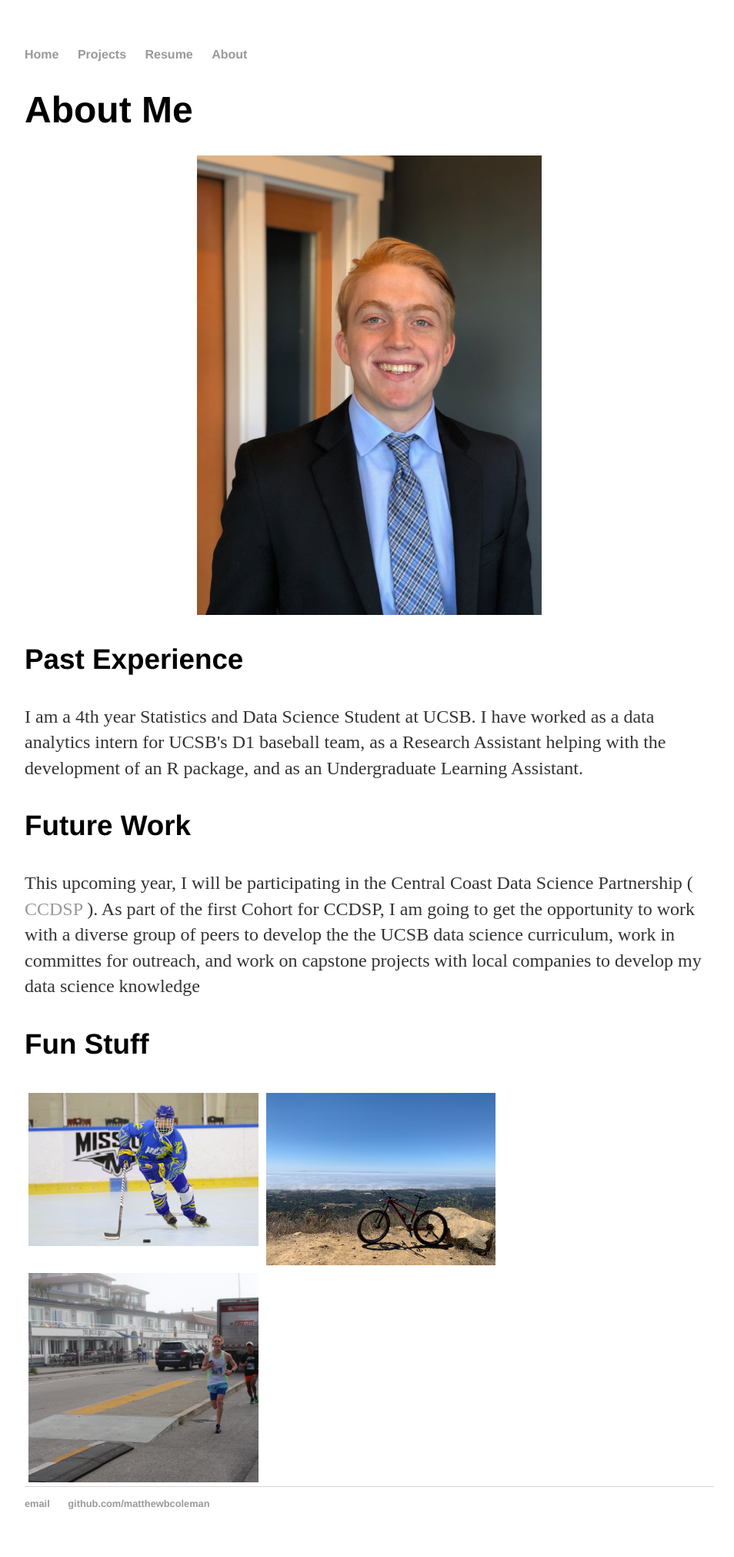
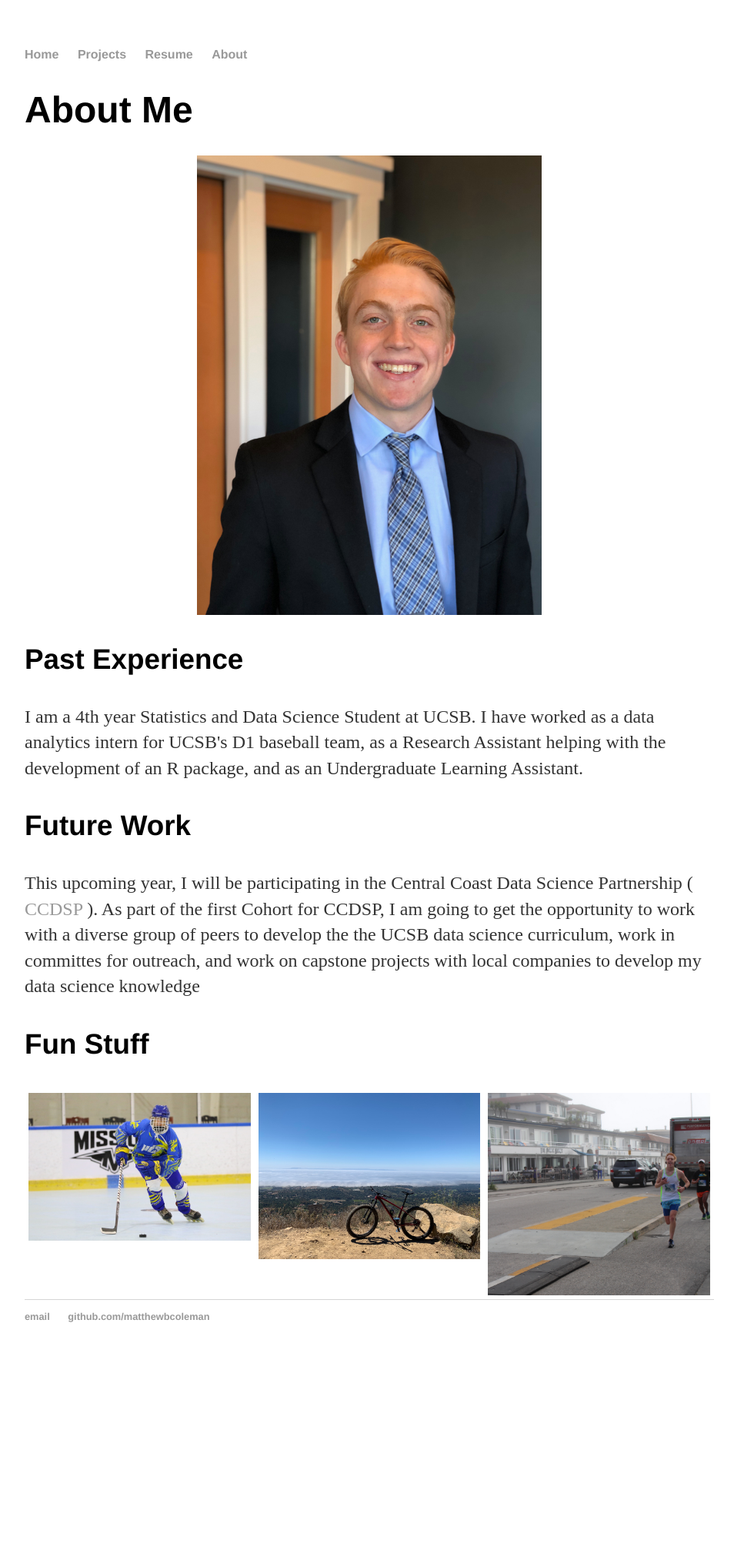
Before and after one commit to matthewbcoleman/matthewbcoleman.github.io, a Jekyll site: the page built from about/index.html, in a window 1280 px wide. Shown: the whole page at 77% size, without its empty margins (160-1114 px from the left). Built offline with Jekyll 4.4.1, drawn with Linux system fonts in a browser that asks for light colours; after the commit the page ends 1780 px from its top, so only the background shows below that.

Commit message:
Update main.css

```diff
--- a/css/main.css
+++ b/css/main.css
@@ -17,8 +17,18 @@
 footer { border-top: 1px solid #d5d5d5; font-size: .8em; }
 
 /* About */
+.about .me {
+		display: block;
+	 	margin-left: auto;
+		margin-right: auto;
+				}
+
+.about * {
+	box-sizing: border-box;
+}
 .about .column{
 		float: left;
+		max-height: 300px;
 		width: 33.33%;
 		padding: 5px;
 					}
```
